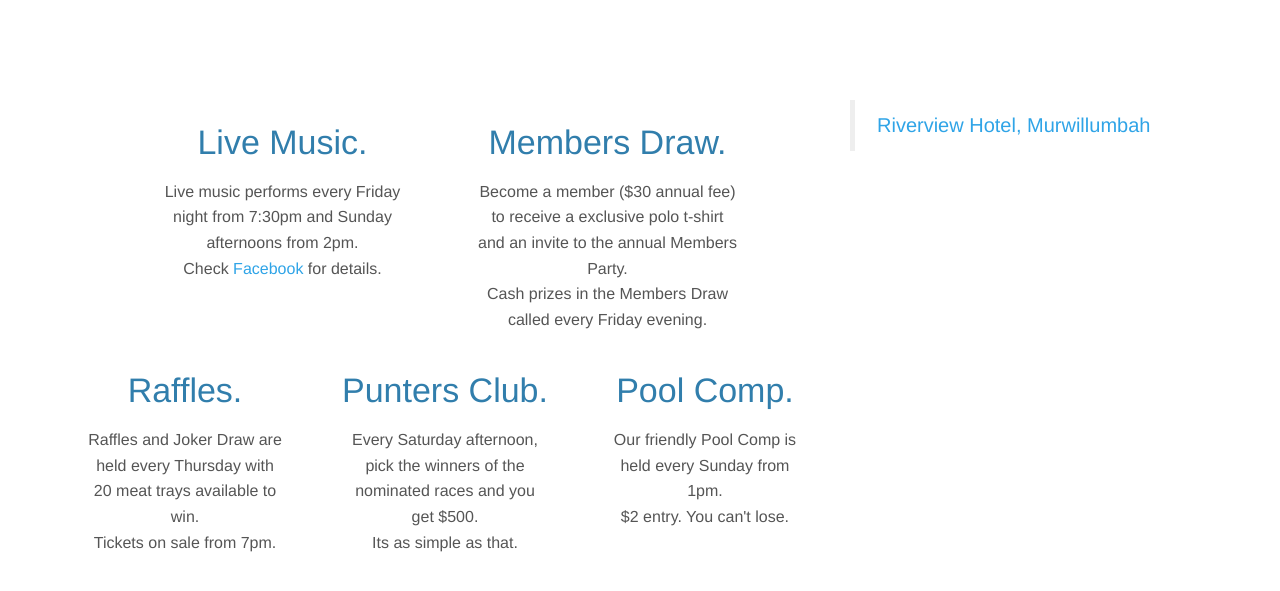
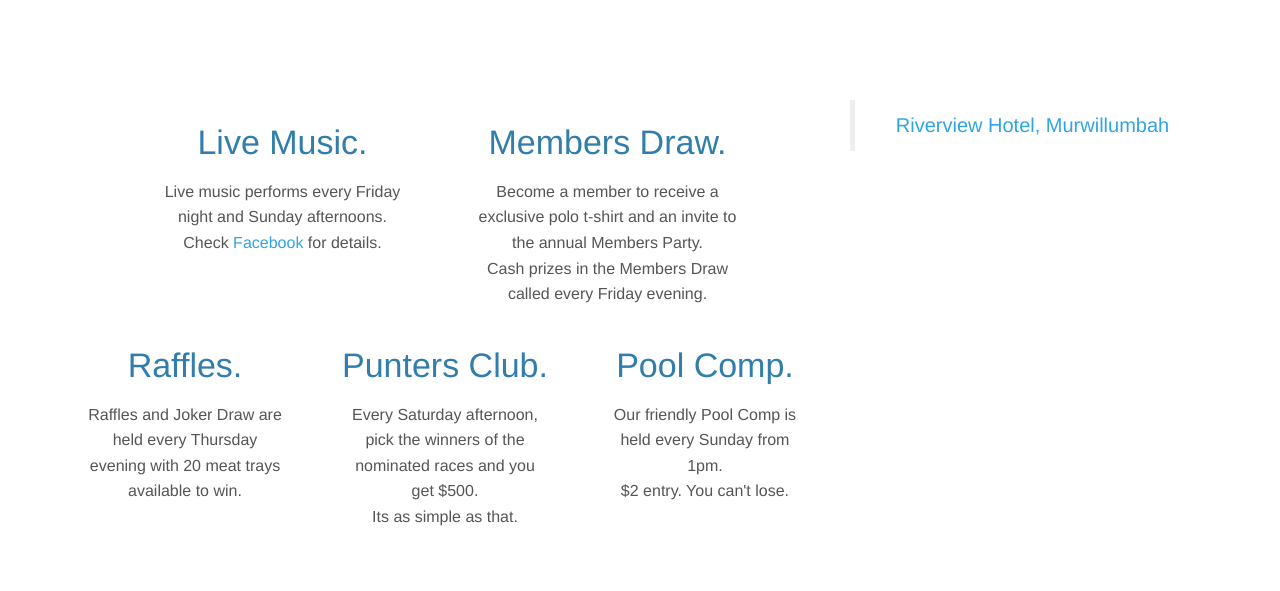
Before and after one commit to RiverviewHotel/RiverviewHotel.github.io, a Jekyll site: the page built from whats-on.html, in a window 1280 px wide, cut to the strip 221-867 px from the top of the page. Shown: the top 591 px of the strip. Built offline with Jekyll 4.4.1, drawn with Linux system fonts in a browser that asks for light colours.

Commit message:
More trimming

```diff
--- a/whats-on.html
+++ b/whats-on.html
@@ -13,16 +13,16 @@
       <div class="row">
         <div id="stay" class="col-lg-5 col-md-offset-1 text-center">
           <h2>Live Music.</h2>
-          <p>Live music performs every Friday night from 7:30pm and Sunday afternoons from 2pm.<br>Check <a href="https://www.facebook.com/RiverviewHotel.Murwillumbah/">Facebook</a> for details.</p>
+          <p>Live music performs every Friday night and Sunday afternoons.<br>Check <a href="https://www.facebook.com/RiverviewHotel.Murwillumbah/">Facebook</a> for details.</p>
         </div>
         <div id="members" class="col-lg-5 text-center">
           <h2>Members Draw.</h2>
-          <p>Become a member ($30 annual fee) to receive a exclusive polo t-shirt and an invite to the annual Members Party.<br>Cash prizes in the Members Draw called every Friday evening.</p>
+          <p>Become a member to receive a exclusive polo t-shirt and an invite to the annual Members Party.<br>Cash prizes in the Members Draw called every Friday evening.</p>
         </div>
         <div class="clearfix visible-md-block"></div>
         <div id="raffles" class="col-lg-4 text-center">
           <h2>Raffles.</h2>
-          <p>Raffles and Joker Draw are held every Thursday with 20 meat trays available to win.<br>Tickets on sale from 7pm.</p>
+          <p>Raffles and Joker Draw are held every Thursday evening with 20 meat trays available to win.</p>
         </div>
         <div id="punters" class="col-lg-4 text-center">
           <h2>Punters Club.</h2>
@@ -34,7 +34,7 @@
         </div>
       </div>
     </div>
-    <div class="col-md-4 col-md-6">
+    <div class="col-md-4 col-md-6 text-center">
       {% include fcbk_events.html %}
     </div>
   </div>
```
